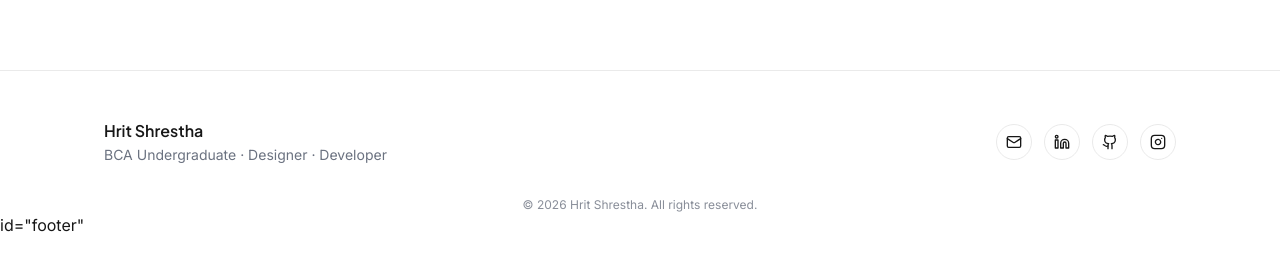
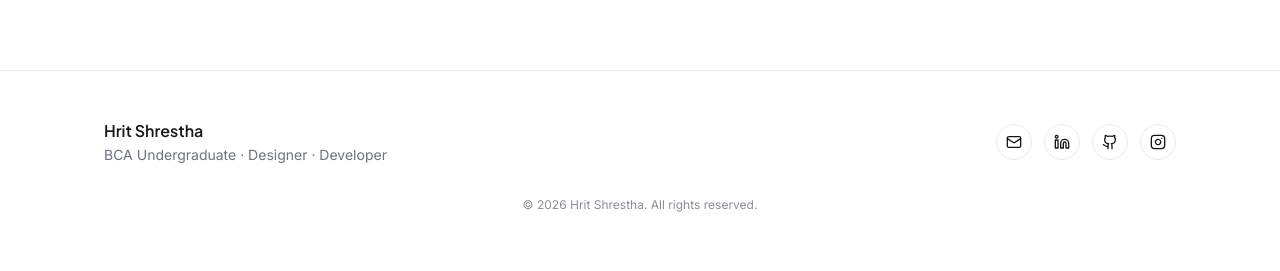
Before and after one commit to HritShrsestha/hrit-portfolio, a React (Vite) app: page / in a window 1280 px wide. Shown: the part 5328-5599 px from the top of the page. Built offline with nearby package versions, Linux system fonts and the light colour scheme.

Commit message:
updated portfolio

```diff
--- a/src/components/Footer.jsx
+++ b/src/components/Footer.jsx
@@ -35,7 +35,6 @@ export default function Footer() {
       <p className="text-center text-xs text-muted/80 mt-8">
         © 2026 Hrit Shrestha. All rights reserved.
       </p>
-      id="footer"
-    </footer>
+         </footer>
   );
 }
```
